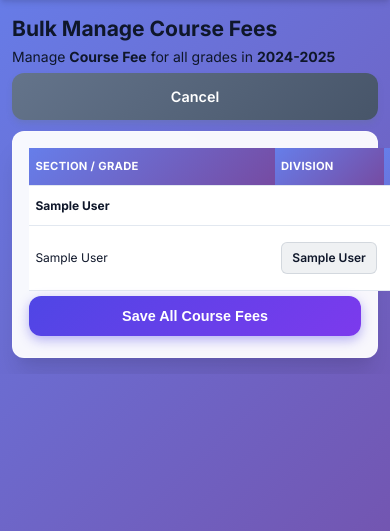
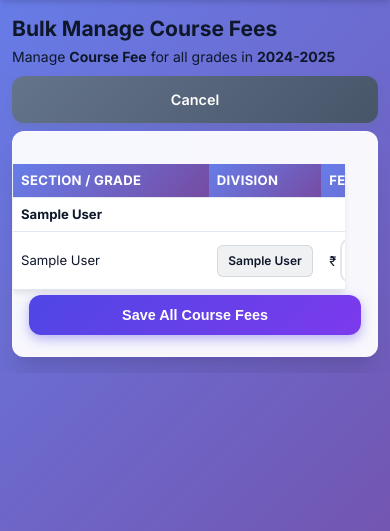
Before and after one commit to Suhailirfani/new-erp, a Django app: page /fees/setup/bulk-course-fees/ in a window 390 px wide. Shown: the part 55-586 px from the top of the page. Run offline with Django 5.2, Linux system fonts and the light colour scheme; a user stored in the database is signed in; data comes from the database, SQL or seed files in the repository; tables that the repository leaves empty hold one stand-in row (values such as "Sample post").

Commit message:
Fix mobile horizontal scrolling for fee module tables using .table-responsive by mapping it to .table-wrapper CSS in base.html

```diff
--- a/fees/templates/fees/bulk_course_fee_form.html
+++ b/fees/templates/fees/bulk_course_fee_form.html
@@ -1,6 +1,19 @@
 {% extends 'students/base.html' %}
 
-{% block title %}{{ page_title }}{% endblock %}
+{% block title %}{{ page_title }} - MARKAZ HADIYA WOMEN'S COLLEGE{% endblock %}
+
+{% block extra_css %}
+<style>
+    @media (max-width: 768px) {
+        .row.mb-4 > div { flex-direction: column !important; width: 100% !important; text-align: left !important; margin-bottom: 0.5rem; }
+        .row.mb-4 .text-end { text-align: left !important; }
+        .row.mb-4 .text-end a { display: block; width: 100%; text-align: center; }
+        .table-responsive { overflow-x: auto; -webkit-overflow-scrolling: touch; }
+        table { min-width: 500px; }
+        table th, table td { white-space: nowrap; font-size: 0.82rem; padding: 6px 8px; }
+    }
+</style>
+{% endblock %}
 
 {% block content %}
 <div class="row mb-4 align-items-center">
--- a/students/templates/students/base.html
+++ b/students/templates/students/base.html
@@ -494,7 +494,7 @@
         }
 
         /* Table Styles */
-        .table-wrapper {
+        .table-wrapper, .table-responsive {
             width: 100%;
             max-width: 100%;
             overflow-x: auto;
@@ -995,7 +995,7 @@
                 font-size: 0.75rem;
             }
 
-            .table-wrapper {
+            .table-wrapper, .table-responsive {
                 margin-left: -1rem;
                 margin-right: -1rem;
                 border-radius: 0;
```
